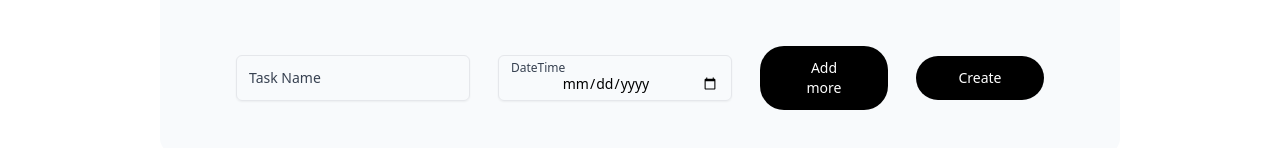
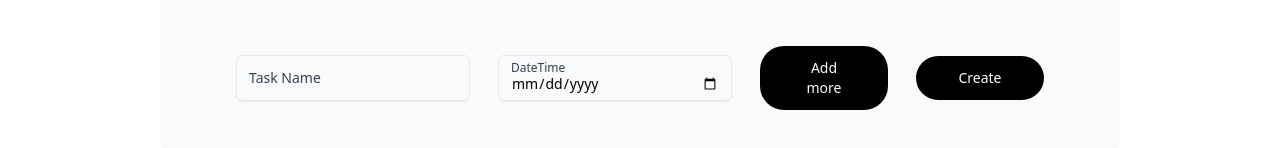
Before and after one commit to RelxK1ng/moonshine, a React (Vite) app: page /home in a window 1280 px wide. Shown: the part 362-510 px from the top of the page. Built offline with nearby package versions, Linux system fonts and the light colour scheme.

Commit message:
Update Contents.jsx

```diff
--- a/src/components/Contents.jsx
+++ b/src/components/Contents.jsx
@@ -56,7 +56,7 @@ const Contents = () => {
                   type='date'
                   id='taskDate'
                   placeholder='Input a new date'
-                  className='w-full h-8 p-0 text-center placeholder-transparent bg-transparent border-none peer focus:border-transparent focus:outline-none focus:ring-0 sm:text-sm'
+                  className='w-full h-8 p-0 placeholder-transparent bg-transparent border-none peer focus:border-transparent focus:outline-none focus:ring-0 sm:text-sm'
                 />
                 <span className='absolute text-xs text-left text-gray-700 transition-all -translate-y-1/2 start-3 top-3 peer-placeholder-shown:top-1/2 peer-placeholder-shown:text-sm peer-focus:top-3 peer-focus:text-xs'>
                   DateTime
```
